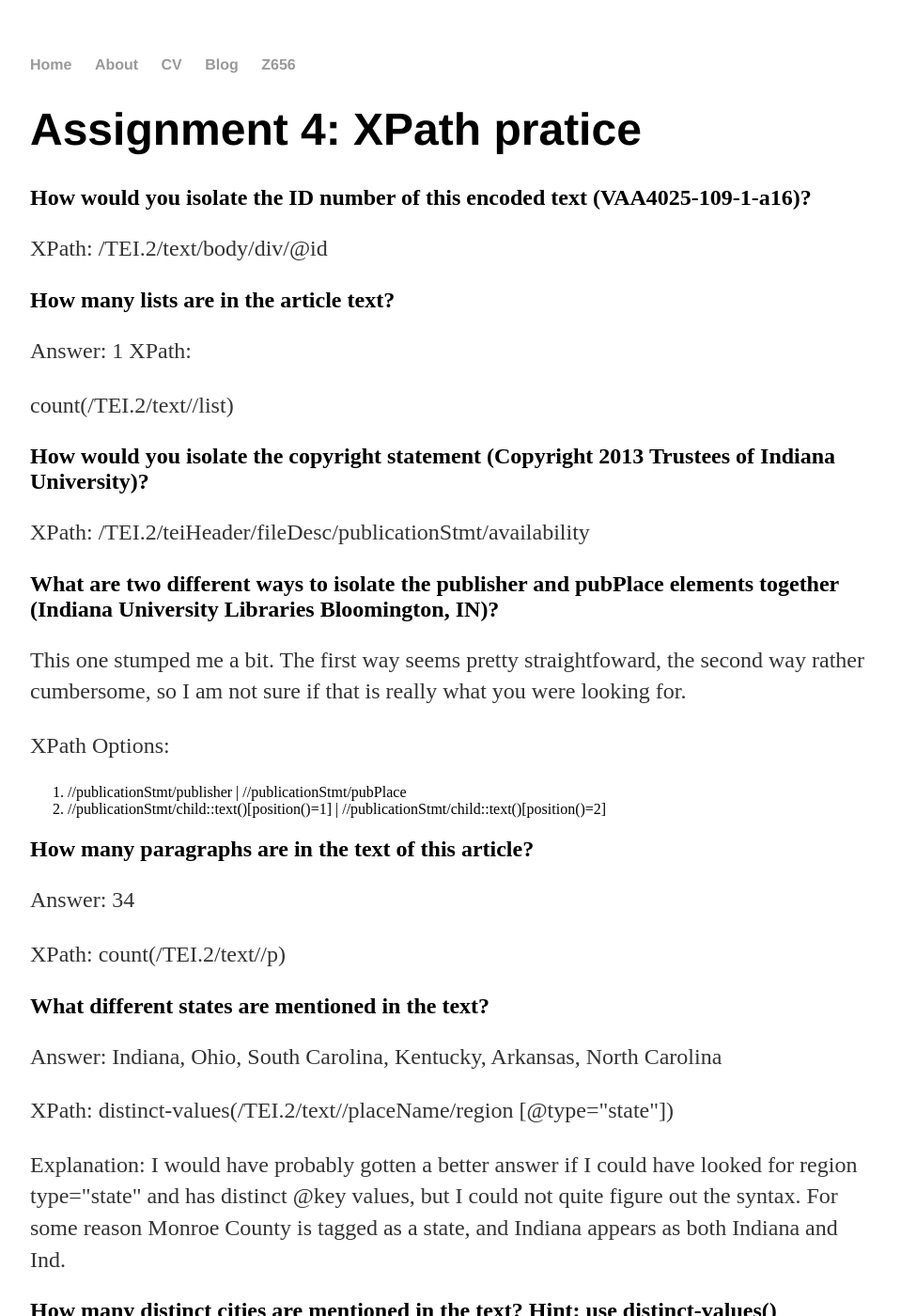
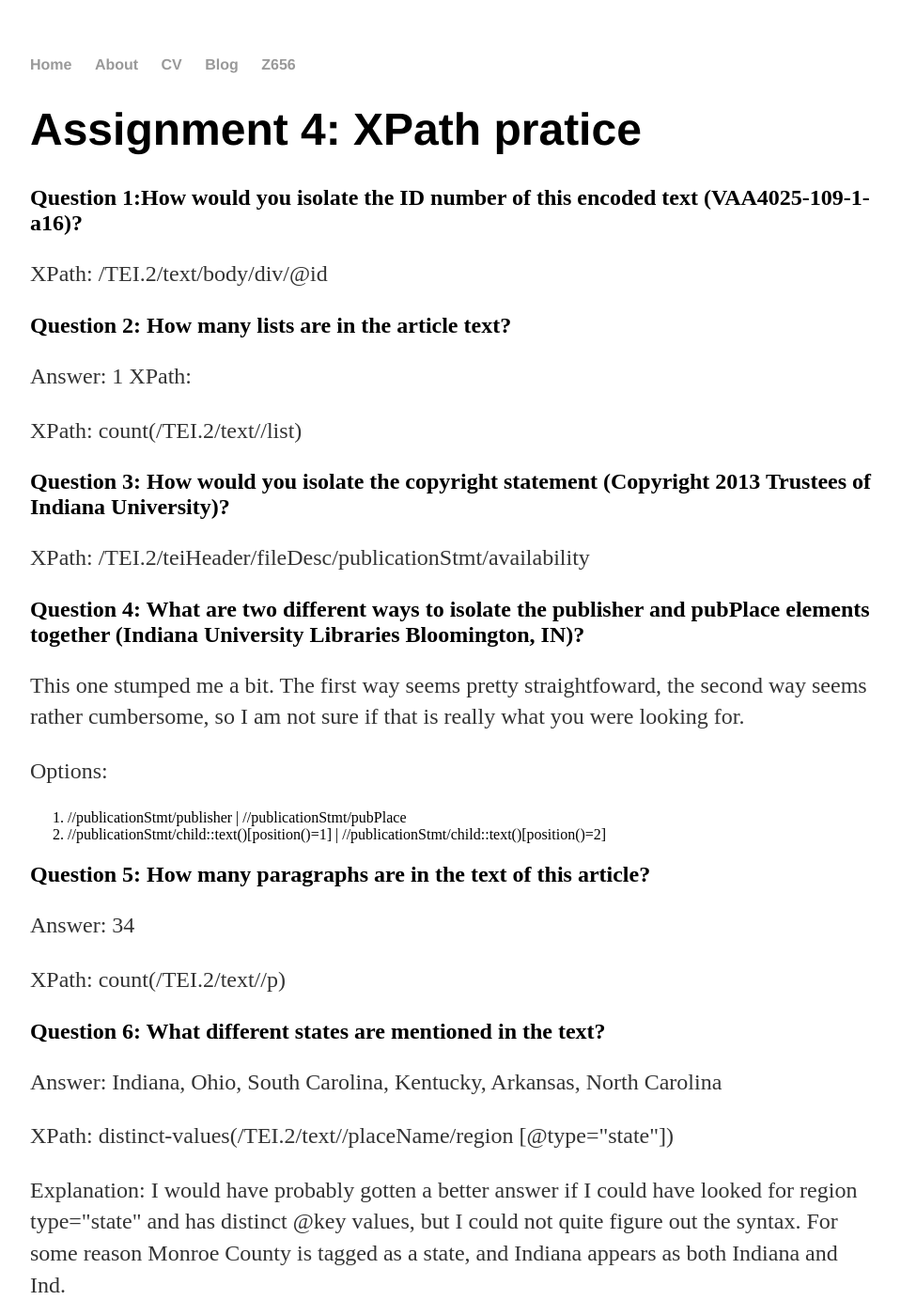
Before and after one commit to ayarnell/ayarnell.github.io, a Jekyll site: the page Z656/XPath_Homework.html, which Jekyll copies as it is, in a window 1280 px wide and 1400 px high. Shown: the whole window at 94% size, without its empty margins (160-1119 px from the left). Built offline with Jekyll 4.4.1, drawn with Linux system fonts in a browser that asks for light colours; some of the changed text lies outside the part shown.

Commit message:
Update XPath_Homework.html

```diff
--- a/Z656/XPath_Homework.html
+++ b/Z656/XPath_Homework.html
@@ -17,46 +17,46 @@
 			</nav>
 			<div class="container">
 
-		<h1>Assignment 4: XPath pratice</h1>
-        <h2>How would you isolate the ID number of this encoded text (VAA4025-109-1-a16)?</h2>
+	<h1>Assignment 4: XPath pratice</h1>
+        <h2>Question 1:How would you isolate the ID number of this encoded text (VAA4025-109-1-a16)?</h2>
         <p>XPath: /TEI.2/text/body/div/@id</p>
-        <h2>How many lists are in the article text?</h2>
+        <h2>Question 2: How many lists are in the article text?</h2>
         <p>Answer: 1 XPath:</p>
-        <p>count(/TEI.2/text//list)</p>
-        <h2>How would you isolate the copyright statement (Copyright 2013 Trustees of Indiana
+        <p>XPath: count(/TEI.2/text//list)</p>
+        <h2>Question 3: How would you isolate the copyright statement (Copyright 2013 Trustees of Indiana
             University)?</h2>
         <p>XPath: /TEI.2/teiHeader/fileDesc/publicationStmt/availability</p>
-        <h2>What are two different ways to isolate the publisher and pubPlace elements together
+        <h2>Question 4: What are two different ways to isolate the publisher and pubPlace elements together
             (Indiana University Libraries Bloomington, IN)?</h2>
-        <p>This one stumped me a bit. The first way seems pretty straightfoward, the second way
+        <p>This one stumped me a bit. The first way seems pretty straightfoward, the second way seems
             rather cumbersome, so I am not sure if that is really what you were looking for.</p>
-        <p> XPath Options:</p>
+        <p>  Options:</p>
         <ol>
             <li>//publicationStmt/publisher | //publicationStmt/pubPlace</li>
             <li>//publicationStmt/child::text()[position()=1] |
                 //publicationStmt/child::text()[position()=2]</li>
         </ol>
-        <h2>How many paragraphs are in the text of this article?</h2>
+        <h2>Question 5: How many paragraphs are in the text of this article?</h2>
         <p>Answer: 34 </p>
         <p>XPath: count(/TEI.2/text//p)</p>
-        <h2>What different states are mentioned in the text?</h2>
+        <h2>Question 6: What different states are mentioned in the text?</h2>
         <p> Answer: Indiana, Ohio, South Carolina, Kentucky, Arkansas, North Carolina</p>
         <p> XPath: distinct-values(/TEI.2/text//placeName/region [@type="state"])</p>
         <p>Explanation: I would have probably gotten a better answer if I could have looked for
             region type="state" and has distinct @key values, but I could not quite figure out the
             syntax. For some reason Monroe County is tagged as a state, and Indiana appears as both
             Indiana and Ind.</p>
-        <h2>How many distinct cities are mentioned in the text? Hint: use distinct-values()</h2>
+        <h2>Question 7: How many distinct cities are mentioned in the text? Hint: use distinct-values()</h2>
         <p>Answer: 25</p>
         <p>XPath: count(distinct-values(/TEI.2/text//placeName/settlement [@type="city"]))</p>
-        <h2>How many times does &quot;Evansville&quot; appear in this article? Hint: use ctrl+F to
+        <h2>Question 8: How many times does &quot;Evansville&quot; appear in this article? Hint: use ctrl+F to
             check your work</h2>
         <p>Answer: 2</p>
         <p>Count(/TEI.2/text//placeName[contains(., "Evansville")])</p>
         <p>Explanation: Talks about Evansville in one book review. Evansville is mentioned in the
             title and the review itself. Evansville also shows up twice more in this section as the
             value of the attribute @reg</p>
-        <h2>What&apos;s your best guess for how to figure out how many book reviews there are in
+        <h2>Question 9: What&apos;s your best guess for how to figure out how many book reviews there are in
             this article using XPath alone?</h2>
         <p>Answer: 22</p>
         <p>XPath: Count(//p/hi[@rend="i"])</p>
```
